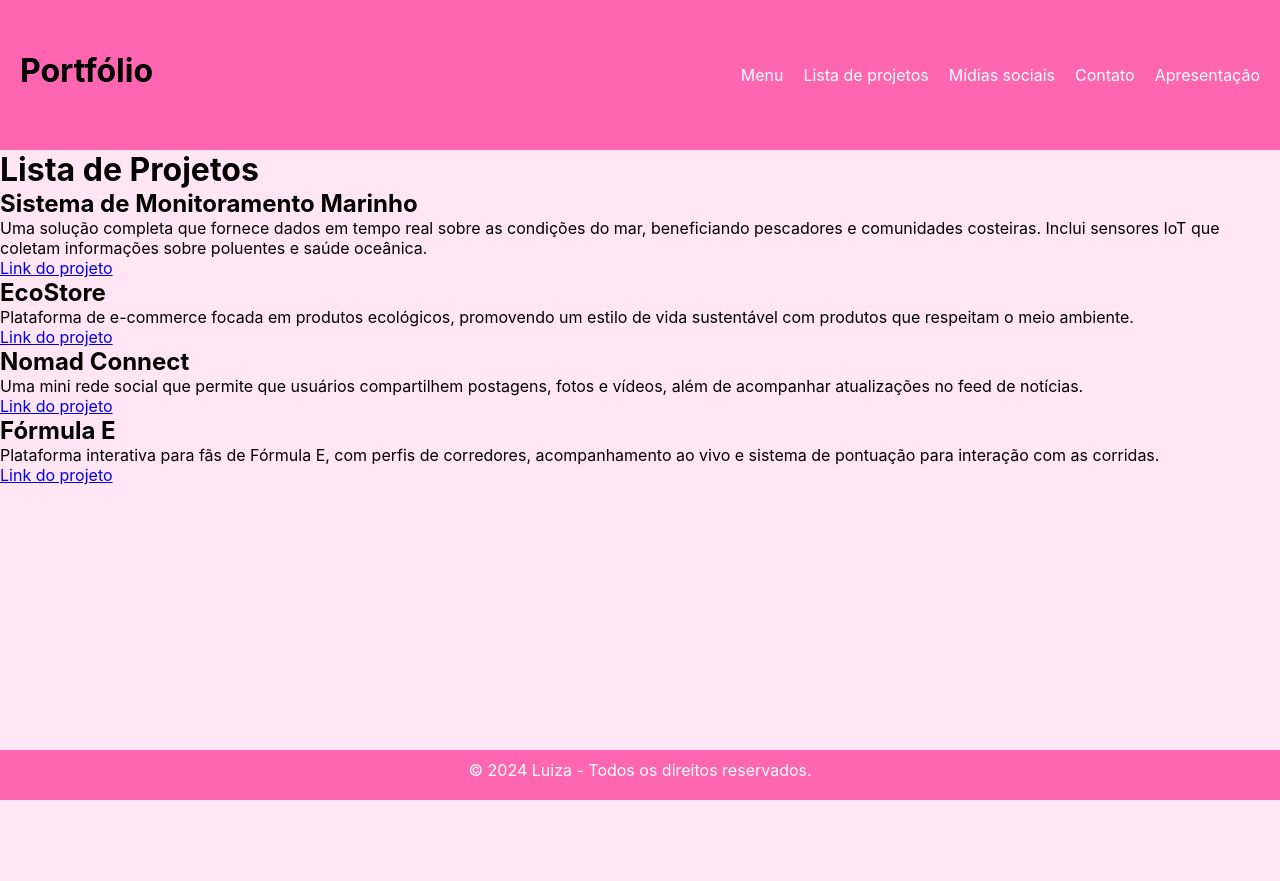
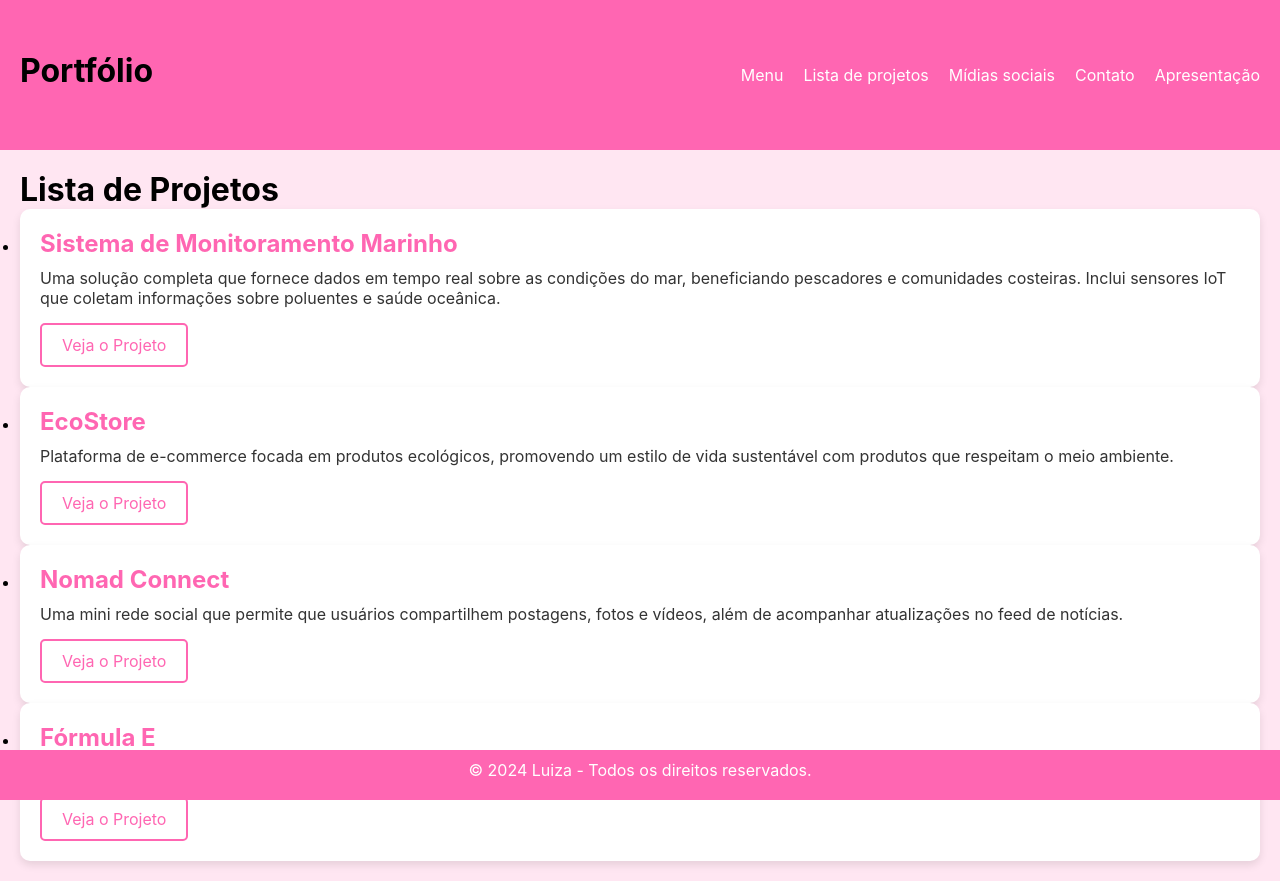
Before and after one commit to Luiza122/CP-web, a React (Vite) app: page /Lista in a window 1280 px wide. Before the commit the page ends 800 px from the top, so only its background shows below. Built offline with nearby package versions, Linux system fonts and the light colour scheme.

Commit message:
lista de projetos

```diff
--- a/src/index.css
+++ b/src/index.css
@@ -130,3 +130,53 @@ footer {
   margin-bottom: 24px;
   margin-top: 20px;
 }
+
+
+
+.projetos {
+  padding: 20px;
+  display: grid;
+  grid-template-columns: repeat(auto-fit, minmax(300px, 1fr));
+  gap: 20px;
+}
+
+.projeto-card {
+  background-color: #fff;
+  border-radius: 10px;
+  box-shadow: 0 4px 8px rgba(0, 0, 0, 0.1);
+  padding: 20px;
+  transition: transform 0.3s ease, box-shadow 0.3s ease;
+}
+
+.projeto-card:hover {
+  transform: translateY(-10px);
+  box-shadow: 0 8px 16px rgba(0, 0, 0, 0.2);
+}
+
+.projeto-card h2 {
+  font-size: 1.5rem;
+  color: #ff66b2;
+  margin-bottom: 10px;
+}
+
+.projeto-card p {
+  font-size: 1rem;
+  color: #333;
+  margin-bottom: 15px;
+}
+
+.projeto-card a {
+  display: inline-block;
+  font-size: 1rem;
+  color: #ff66b2;
+  text-decoration: none;
+  border: 2px solid #ff66b2;
+  border-radius: 5px;
+  padding: 10px 20px;
+  transition: background-color 0.3s ease, color 0.3s ease;
+}
+
+.projeto-card a:hover {
+  background-color: #ff66b2;
+  color: #fff;
+}
--- a/src/pages/Apresentação.jsx
+++ b/src/pages/Apresentação.jsx
@@ -39,4 +39,5 @@ function Apresentacao() {
   );
 }
 
+
 export default Apresentacao;
--- a/src/pages/Lista.jsx
+++ b/src/pages/Lista.jsx
@@ -1,5 +1,4 @@
 import React from 'react';
-
 
 const projetos = [
   {
@@ -30,24 +29,21 @@ const projetos = [
 
 function Lista() {
   return (
-    <div className="bg-gray-100 min-h-screen p-6">
+    <div className="projetos bg-gray-100 min-h-screen p-6">
       <div className="max-w-4xl mx-auto bg-white p-8 rounded-lg shadow-lg">
-
         <h1 className="text-4xl font-extrabold text-gray-800 mb-6 text-center">Lista de Projetos</h1>
-
-
         <ul className="space-y-6">
           {projetos.map((projeto) => (
-            <li key={projeto.id} className="bg-gray-50 p-6 rounded-lg shadow-md">
+            <li key={projeto.id} className="projeto-card p-6 bg-white rounded-lg shadow-md hover:shadow-lg transition-shadow duration-300 ease-in-out">
               <h2 className="text-2xl font-semibold text-gray-800 mb-2">{projeto.title}</h2>
               <p className="text-gray-700 mb-4">{projeto.description}</p>
               <a
                 href={projeto.link}
                 target="_blank"
                 rel="noopener noreferrer"
-                className="text-blue-600 hover:underline"
+                className="text-blue-600 hover:text-blue-800 font-medium"
               >
-                Link do projeto
+                Veja o Projeto
               </a>
             </li>
           ))}
```
